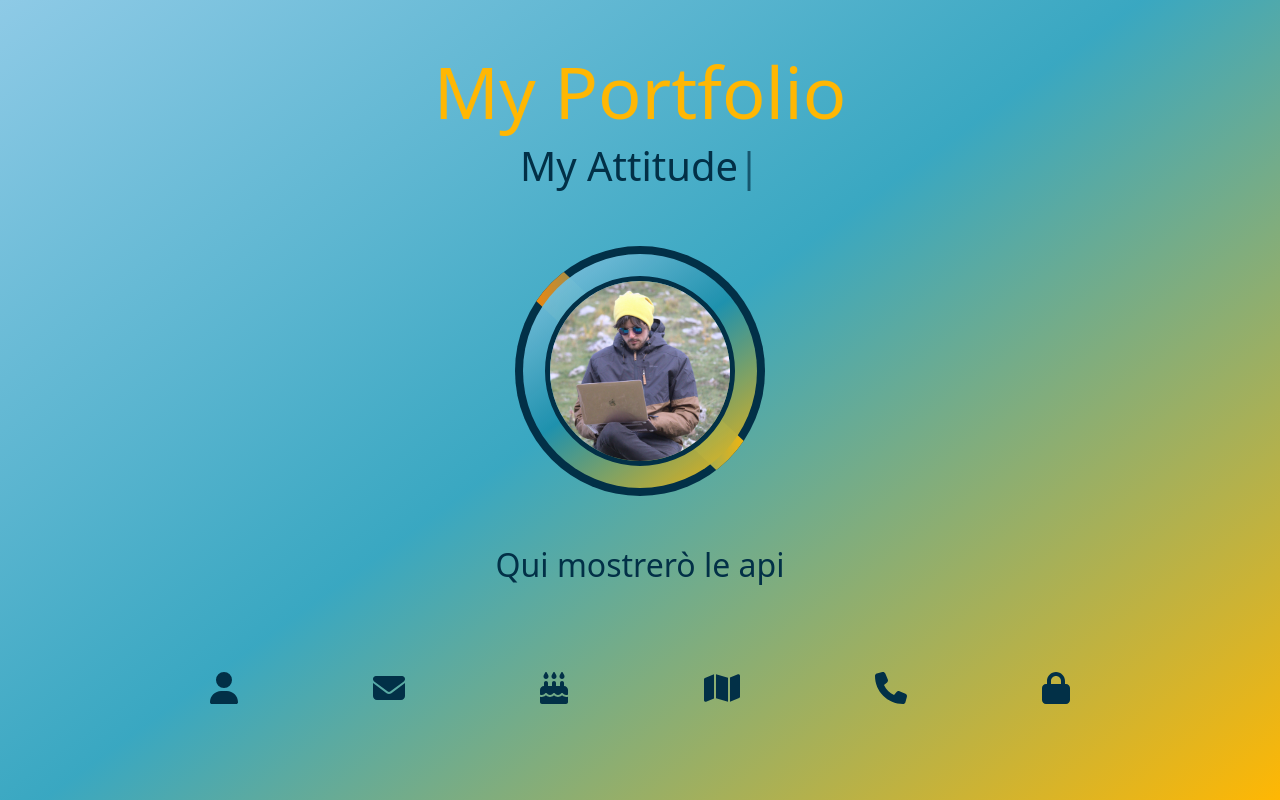
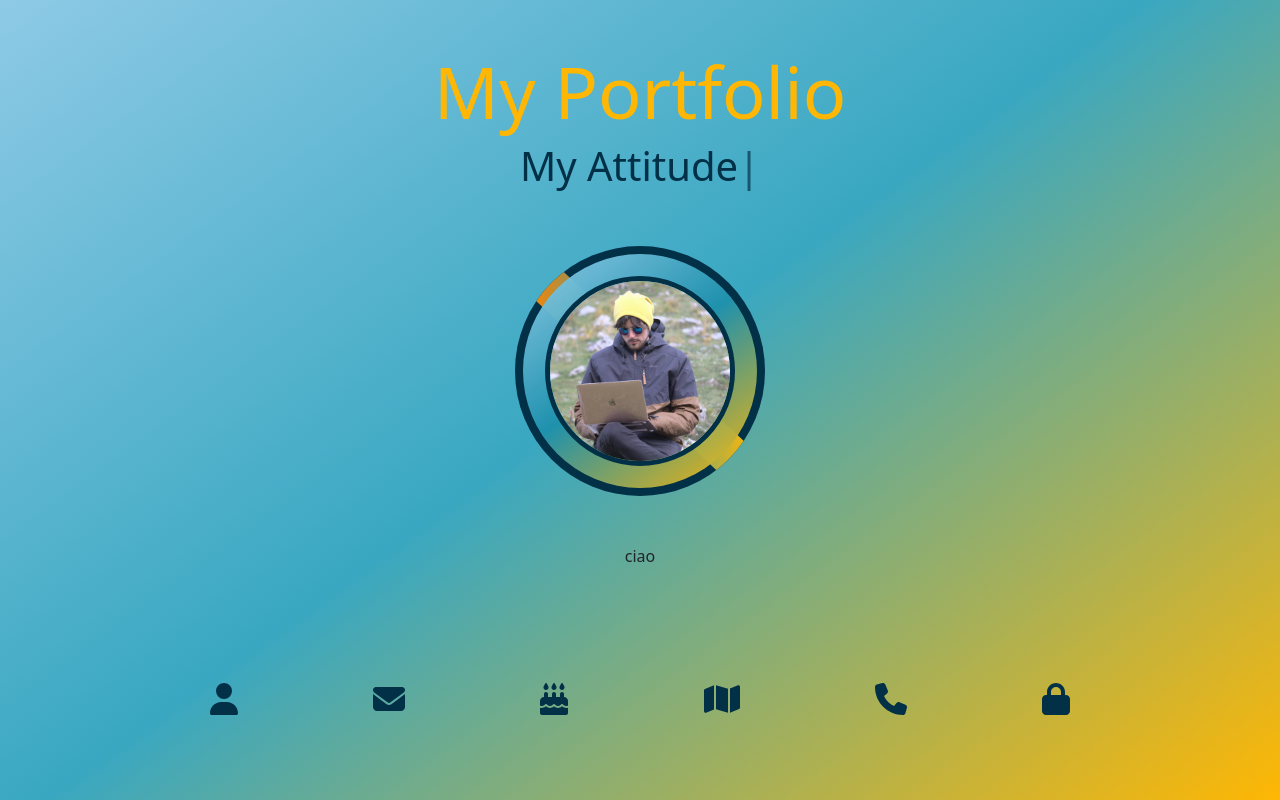
Before and after one commit to GiovanniCristian/portfolio-fuoricitta-giovanni, a React (Create React App) app: page / in a window 1280 px wide. Built offline with nearby package versions, Linux system fonts and the light colour scheme.

Commit message:
creata sezione info

```diff
--- a/src/App.css
+++ b/src/App.css
@@ -106,7 +106,7 @@ body {
 /* ////////// SECTION ICONS ////////// */
 
 .icon-section {
-    margin-top: 50px;
+    margin-top: 60px;
 }
 
 .icon-list {
--- a/src/App.js
+++ b/src/App.js
@@ -2,11 +2,13 @@ import "./App.css";
 import "bootstrap/dist/css/bootstrap.min.css";
 import Header from "./components/Header";
 import Section from "./components/Section";
+import Hoverable from "./components/Hoverable";
 
 function App() {
   return (
 < >
   <Header />
+  <Hoverable />
   <Section />
 </>
   )
--- /dev/null
+++ b/src/components/Hoverable.js
@@ -0,0 +1,31 @@
+import {useState} from 'react';
+
+const Hoverable = () => {
+  const [isHovering, setIsHovering] = useState(false);
+
+  const handleMouseOver = () => {
+    setIsHovering(true);
+  };
+
+  const handleMouseOut = () => {
+    setIsHovering(false);
+  };
+
+  return (
+    <div className='text-center mt-5'>
+      <div>
+        <span onMouseOver={handleMouseOver} onMouseOut={handleMouseOut}>
+            ciao
+        </span>
+
+        {isHovering && (
+          <div>
+           ciao
+          </div>
+        )}
+      </div>
+    </div>
+  );
+};
+
+export default Hoverable;
--- a/src/components/Section.js
+++ b/src/components/Section.js
@@ -11,17 +11,25 @@ const Section = () => {
   return (
     <div className="container icon-section">
       <div className="row">
-        <div className="show mb-5 text-darkblue text-center">
-            <h2>Qui mostrerò le api</h2>
-        </div>
+        <div className="icon-list mt-5">
+            <FontAwesomeIcon className="icons fa-2x" icon={faUser}
 
-        <div className="icon-list mt-4">
-            <FontAwesomeIcon className="icons fa-2x" icon={faUser} />
-            <FontAwesomeIcon className="icons fa-2x" icon={faEnvelope} />
-            <FontAwesomeIcon className="icons fa-2x" icon={faCakeCandles} />
-            <FontAwesomeIcon className="icons fa-2x" icon={faMap} />
-            <FontAwesomeIcon className="icons fa-2x" icon={faPhone} />
-            <FontAwesomeIcon className="icons fa-2x" icon={faLock} />
+            />
+            <FontAwesomeIcon className="icons fa-2x" icon={faEnvelope}
+
+            />
+            <FontAwesomeIcon className="icons fa-2x" icon={faCakeCandles}
+
+            />
+            <FontAwesomeIcon className="icons fa-2x" icon={faMap}
+
+            />
+            <FontAwesomeIcon className="icons fa-2x" icon={faPhone}
+
+            />
+            <FontAwesomeIcon className="icons fa-2x" icon={faLock}
+
+            />
         </div>
       </div>
     </div>
```
